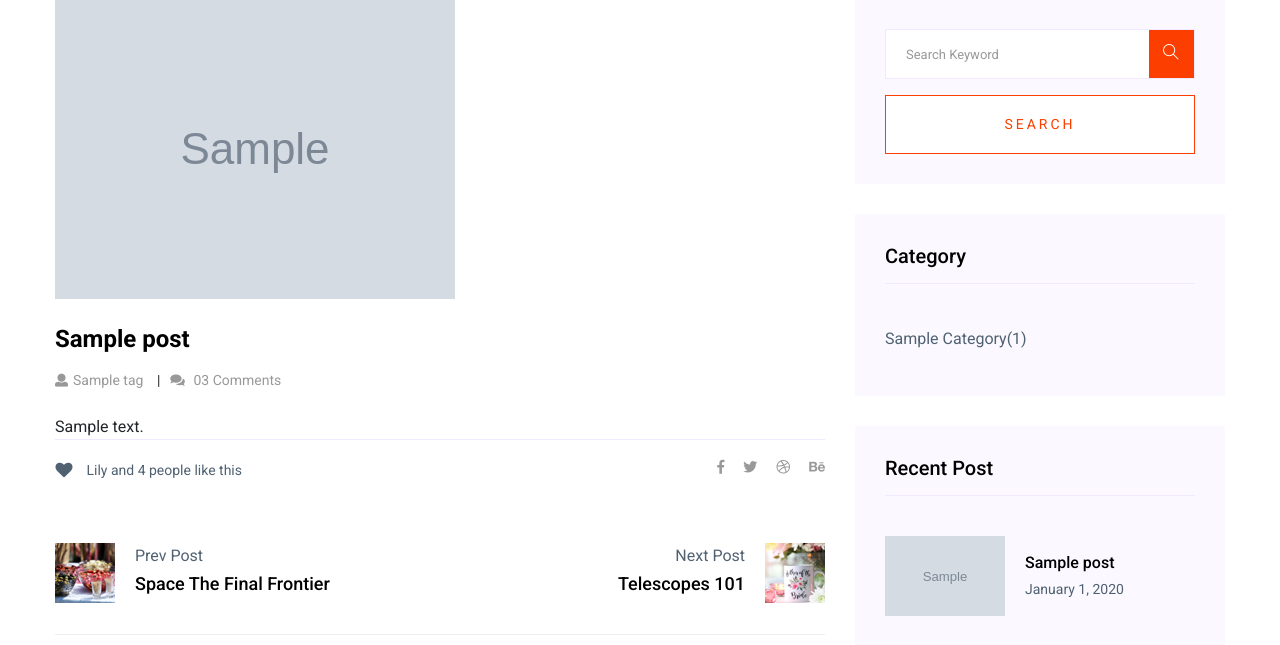
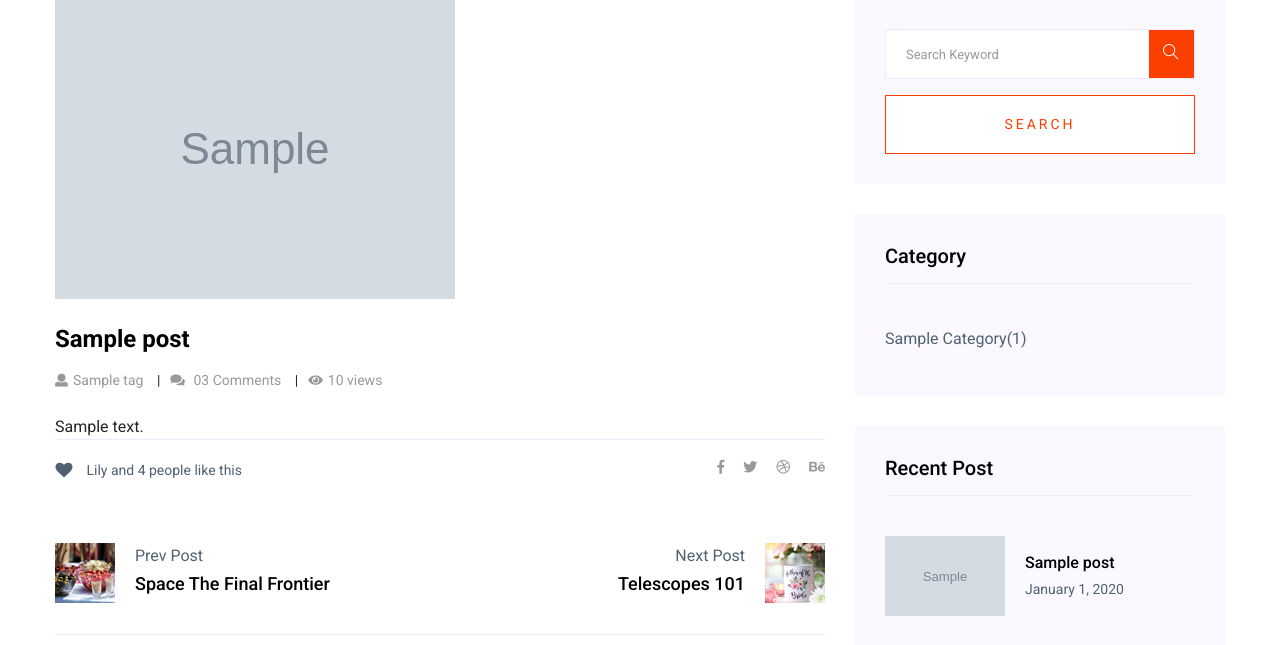
Before and after one commit to SaugatMgr/News-Portal-Project, a Django app: page /post-detail/1/ in a window 1280 px wide. Shown: the part 380-1025 px from the top of the page. Run offline with Django 4.2, Linux system fonts and the light colour scheme; tables that the repository leaves empty hold one stand-in row (values such as "Sample post"); grey boxes marked "Sample" are stand-in pictures; some libraries are stand-ins or nearby versions.

Commit message:
views count display

```diff
--- a/templates/AZnews/main/detail/left/post_detail.html
+++ b/templates/AZnews/main/detail/left/post_detail.html
@@ -14,6 +14,9 @@
          <li>
             <a href="#"><i class="fa fa-comments"></i> 03 Comments</a>
          </li>
+         <li>
+            <a href="#"><i class="fa fa-eye"></i>{{ post.views_count }} views</a>
+         </li>
       </ul>
       {{ post.content|linebreaksbr }}
    </div>
```
